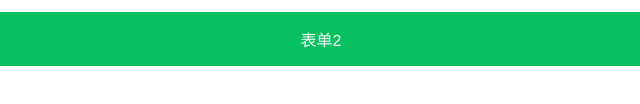
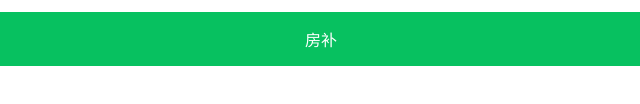
Before and after one commit to yangtianfang-beeep/my-web, a plain HTML site: page index.html in a window 1280 px wide. Shown: the part 452-556 px from the top of the page, 319-959 px from the left. Drawn offline with Linux system fonts and the light colour scheme.

Commit message:
Update index.html

```diff
--- a/index.html
+++ b/index.html
@@ -34,7 +34,7 @@
     <div class="btn-container">
         <!-- 替换以下两个链接为你的实际表单地址 -->
         <a href="http://xiaosilaoshi.mikecrm.com/C7jAX7v" class="btn">公租房申请</a>
-        <a href="https://你的表单2链接" class="btn">表单2</a>
+        <a href="https://https://xiaosilaoshi.mikecrm.com/YMl4CaR" class="btn">房补</a>
     </div>
 </body>
 </html>
```
